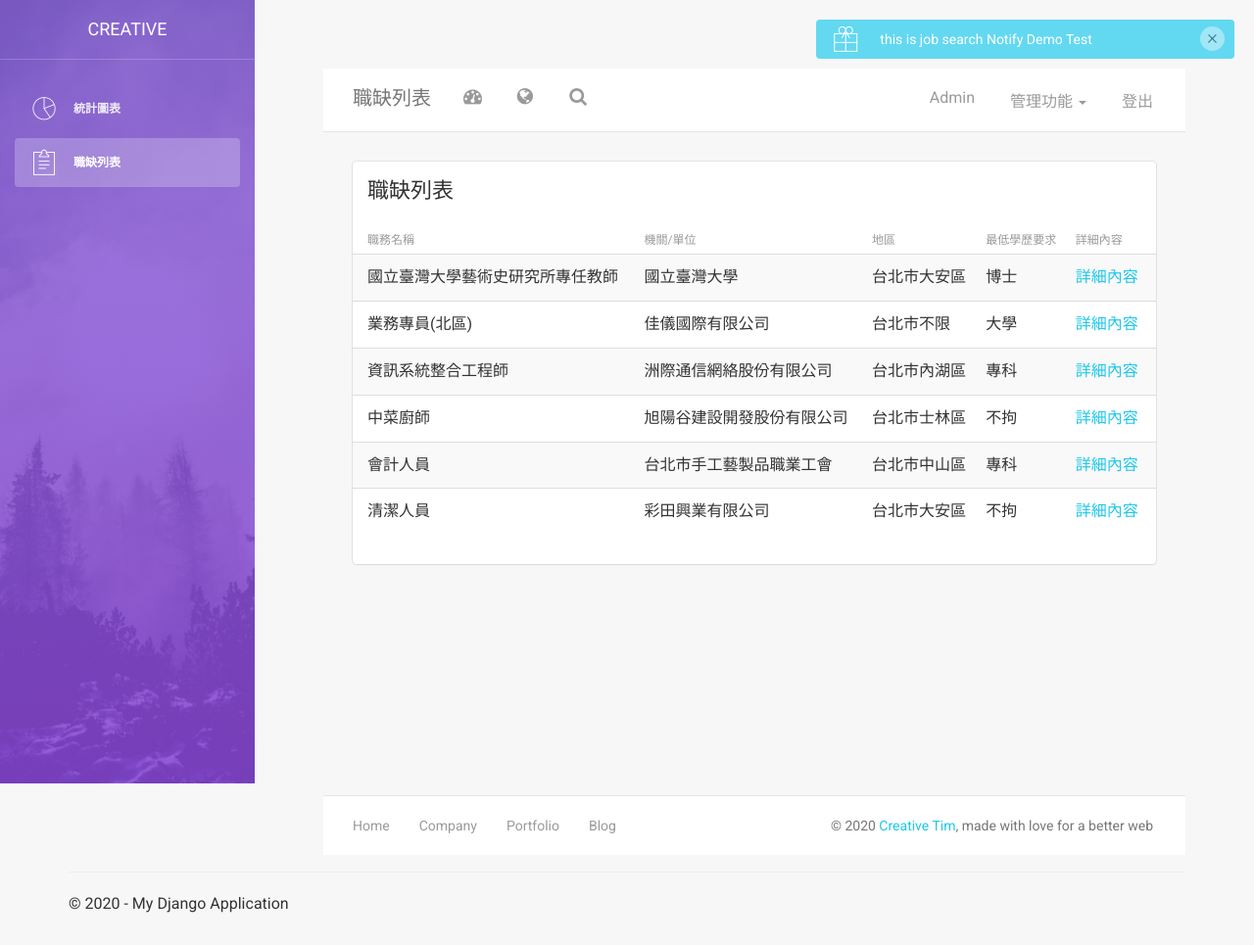
After one commit to KyleZion/DjangoWebCrawal, a Django app: page /JobTable/ in a window 1280 px wide. The commit adds this page. Shown: the whole page at 98% size. Run offline with Django 3.2, Linux system fonts and the light colour scheme; some libraries are stand-ins or nearby versions.

Commit message:
調整列表

```diff
--- a/DjangoWebCrawal/DjangoWebCrawal/urls.py
+++ b/DjangoWebCrawal/DjangoWebCrawal/urls.py
@@ -13,7 +13,8 @@ urlpatterns = [
     path('', views.home, name='home'),
     path('contact/', views.contact, name='contact'),
     path('about/', views.about, name='about'),
-    path('JobSearch/', views.about, name='JobSearch'),
+    path('JobSearch/', views.JobSearch, name='JobSearch'),
+    path('JobTable/', views.JobTable, name='JobTable'),
     path('login/',
          LoginView.as_view
          (
--- /dev/null
+++ b/DjangoWebCrawal/app/templates/app/JobTable.html
@@ -0,0 +1,294 @@
+{% extends "app/layout.html" %}
+
+{% block content %}
+
+<body>
+<div class="wrapper">
+    <div class="sidebar" data-color="purple" data-image="assets/img/sidebar-5.jpg">
+
+    <!--   you can change the color of the sidebar using: data-color="blue | azure | green | orange | red | purple" -->
+
+
+    	<div class="sidebar-wrapper">
+            <div class="logo">
+                <a href="http://www.creative-tim.com" class="simple-text">
+                    Creative
+                </a>
+            </div>
+
+            <ul class="nav">
+                <li>
+                    <a href="{% url 'JobSearch' %}">
+                        <i class="pe-7s-graph"></i>
+                        <p>統計圖表</p>
+                    </a>
+                </li>
+                <li class="active">
+                    <a href="{% url 'JobTable' %}">
+                        <i class="pe-7s-note2"></i>
+                        <p>職缺列表</p>
+                    </a>
+                </li>
+            </ul>
+    	</div>
+    </div>
+
+    <div class="main-panel">
+		<nav class="navbar navbar-default navbar-fixed">
+            <div class="container-fluid">
+                <div class="navbar-header">
+                    <button type="button" class="navbar-toggle" data-toggle="collapse" data-target="#navigation-example-2">
+                        <span class="sr-only">Toggle navigation</span>
+                        <span class="icon-bar"></span>
+                        <span class="icon-bar"></span>
+                        <span class="icon-bar"></span>
+                    </button>
+                    <a class="navbar-brand" href="#">職缺列表</a>
+                </div>
+                <div class="collapse navbar-collapse">
+                    <ul class="nav navbar-nav navbar-left">
+                        <li>
+                            <a href="#" class="dropdown-toggle" data-toggle="dropdown">
+                                <i class="fa fa-dashboard"></i>
+								<p class="hidden-lg hidden-md">Dashboard</p>
+                            </a>
+                        </li>
+                        <li class="dropdown">
+                              <a href="#" class="dropdown-toggle" data-toggle="dropdown">
+                                    <i class="fa fa-globe"></i>
+                                    <b class="caret hidden-lg hidden-md"></b>
+									<p class="hidden-lg hidden-md">
+										5 Notifications
+										<b class="caret"></b>
+									</p>
+                              </a>
+                              <ul class="dropdown-menu">
+                                <li><a href="#">Notification 1</a></li>
+                                <li><a href="#">Notification 2</a></li>
+                                <li><a href="#">Notification 3</a></li>
+                                <li><a href="#">Notification 4</a></li>
+                                <li><a href="#">Another notification</a></li>
+                              </ul>
+                        </li>
+                        <li>
+                           <a href="">
+                                <i class="fa fa-search"></i>
+								<p class="hidden-lg hidden-md">Search</p>
+                            </a>
+                        </li>
+                    </ul>
+
+                    <ul class="nav navbar-nav navbar-right">
+                        <li>
+                           <a href="">
+                               <p>Admin</p>
+                            </a>
+                        </li>
+                        <li class="dropdown">
+                              <a href="#" class="dropdown-toggle" data-toggle="dropdown">
+                                    <p>
+										管理功能
+										<b class="caret"></b>
+									</p>
+
+                              </a>
+                              <ul class="dropdown-menu">
+                                <li><a href="#">Action</a></li>
+                                <li><a href="#">Another action</a></li>
+                                <li><a href="#">Something</a></li>
+                                <li><a href="#">Another action</a></li>
+                                <li><a href="#">Something</a></li>
+                                <li class="divider"></li>
+                                <li><a href="#">Separated link</a></li>
+                              </ul>
+                        </li>
+                        <li>
+                            <a href="#">
+                                <p>登出</p>
+                            </a>
+                        </li>
+						<li class="separator hidden-lg"></li>
+                    </ul>
+                </div>
+            </div>
+        </nav>
+
+        <div class="content">
+            <div class="container-fluid">
+                <div class="row">
+                    <div class="col-md-12">
+                        <div class="card">
+                            <div class="header">
+                                <h4 class="title">職缺列表</h4>
+                                <p class="category"></p>
+                            </div>
+                            <div class="content table-responsive table-full-width">
+                                <table class="table table-hover table-striped">
+                                    <thead>
+                                        <th>職務名稱</th>
+                                    	<th>機關/單位</th>
+                                    	<th>地區</th>
+                                    	<th>最低學歷要求</th>
+                                    	<th>詳細內容</th>
+                                    </thead>
+                                    <tbody>
+                                        <tr>
+                                            <td>國立臺灣大學藝術史研究所專任教師</td>
+                                            <td>國立臺灣大學</td>
+                                            <td>台北市大安區</td>
+                                            <td>博士</td>
+                                        	<td><a href="https://job.taiwanjobs.gov.tw/Internet/jobwanted/JobDetail.aspx?EMPLOYER_ID=49116&HIRE_ID=9970425">詳細內容</a></td>
+                                        </tr>
+                                        <tr>
+                                            <td>業務專員(北區)</td>
+                                            <td>佳儀國際有限公司</td>
+                                            <td>台北市不限</td>
+                                            <td>大學</td>
+                                            <td><a href="https://job.taiwanjobs.gov.tw/Internet/jobwanted/JobDetail.aspx?EMPLOYER_ID=2282577&HIRE_ID=10047845">詳細內容</a></td>
+                                        </tr>
+                                        <tr>
+                                            <td>資訊系統整合工程師</td>
+                                            <td>洲際通信網絡股份有限公司</td>
+                                            <td>台北市內湖區</td>
+                                            <td>專科</td>
+                                            <td><a href="https://job.taiwanjobs.gov.tw/Internet/jobwanted/JobDetail.aspx?EMPLOYER_ID=971326&HIRE_ID=10047855">詳細內容</a></td>
+                                        </tr>
+                                        <tr>
+                                            <td>中菜廚師</td>
+                                            <td>旭陽谷建設開發股份有限公司</td>
+                                            <td>台北市士林區</td>
+                                            <td>不拘</td>
+                                            <td><a href="https://job.taiwanjobs.gov.tw/Internet/jobwanted/JobDetail.aspx?EMPLOYER_ID=388132&HIRE_ID=10047925">詳細內容</a></td>
+                                        </tr>
+                                        <tr>
+                                            <td>會計人員</td>
+                                            <td>台北市手工藝製品職業工會</td>
+                                            <td>台北市中山區</td>
+                                            <td>專科</td>
+                                            <td><a href="https://job.taiwanjobs.gov.tw/Internet/jobwanted/JobDetail.aspx?EMPLOYER_ID=623509&HIRE_ID=10063407">詳細內容</a></td>
+                                        </tr>
+                                        <tr>
+                                            <td>清潔人員</td>
+                                            <td>彩田興業有限公司</td>
+                                            <td>台北市大安區</td>
+                                            <td>不拘</td>
+                                            <td><a href="https://job.taiwanjobs.gov.tw/Internet/jobwanted/JobDetail.aspx?EMPLOYER_ID=2376089&HIRE_ID=10019269">詳細內容</a></td>
+                                        </tr>
+                                    </tbody>
+                                </table>
+
+                            </div>
+                        </div>
+                    </div>
+
+
+                    <!--<div class="col-md-12">
+                        <div class="card card-plain">
+                            <div class="header">
+                                <h4 class="title">Table on Plain Background</h4>
+                                <p class="category">Here is a subtitle for this table</p>
+                            </div>
+                            <div class="content table-responsive table-full-width">
+                                <table class="table table-hover">
+                                    <thead>
+                                        <th>ID</th>
+                                    	<th>Name</th>
+                                    	<th>Salary</th>
+                                    	<th>Country</th>
+                                    	<th>City</th>
+                                    </thead>
+                                    <tbody>
+                                        <tr>
+                                        	<td>1</td>
+                                        	<td>Dakota Rice</td>
+                                        	<td>$36,738</td>
+                                        	<td>Niger</td>
+                                        	<td>Oud-Turnhout</td>
+                                        </tr>
+                                        <tr>
+                                        	<td>2</td>
+                                        	<td>Minerva Hooper</td>
+                                        	<td>$23,789</td>
+                                        	<td>Curaçao</td>
+                                        	<td>Sinaai-Waas</td>
+                                        </tr>
+                                        <tr>
+                                        	<td>3</td>
+                                        	<td>Sage Rodriguez</td>
+                                        	<td>$56,142</td>
+                                        	<td>Netherlands</td>
+                                        	<td>Baileux</td>
+                                        </tr>
+                                        <tr>
+                                        	<td>4</td>
+                                        	<td>Philip Chaney</td>
+                                        	<td>$38,735</td>
+                                        	<td>Korea, South</td>
+                                        	<td>Overland Park</td>
+                                        </tr>
+                                        <tr>
+                                        	<td>5</td>
+                                        	<td>Doris Greene</td>
+                                        	<td>$63,542</td>
+                                        	<td>Malawi</td>
+                                        	<td>Feldkirchen in Kärnten</td>
+                                        </tr>
+                                        <tr>
+                                        	<td>6</td>
+                                        	<td>Mason Porter</td>
+                                        	<td>$78,615</td>
+                                        	<td>Chile</td>
+                                        	<td>Gloucester</td>
+                                        </tr>
+                                    </tbody>
+                                </table>
+
+                            </div>
+                        </div>
+                    </div>-->
+
+
+                </div>
+            </div>
+        </div>
+
+        <footer class="footer">
+            <div class="container-fluid">
+                <nav class="pull-left">
+                    <ul>
+                        <li>
+                            <a href="#">
+                                Home
+                            </a>
+                        </li>
+                        <li>
+                            <a href="#">
+                                Company
+                            </a>
+                        </li>
+                        <li>
+                            <a href="#">
+                                Portfolio
+                            </a>
+                        </li>
+                        <li>
+                            <a href="#">
+                               Blog
+                            </a>
+                        </li>
+                    </ul>
+                </nav>
+                <p class="copyright pull-right">
+                    &copy; <script>document.write(new Date().getFullYear())</script> <a href="http://www.creative-tim.com">Creative Tim</a>, made with love for a better web
+                </p>
+            </div>
+        </footer>
+
+
+    </div>
+</div>
+
+
+</body>
+
+{% endblock %}
--- a/DjangoWebCrawal/app/templates/app/index.html
+++ b/DjangoWebCrawal/app/templates/app/index.html
@@ -3,7 +3,7 @@
 {% block content %}
 
 <div class="jumbotron">
-    <h1>Django</h1>
+    <h1><a href="{% url 'JobSearch' %}" class="btn btn-primary btn-large">JobSearch</a></h1>
     <p class="lead">Django is a free web framework for building great Web sites and Web applications using HTML, CSS and JavaScript.</p>
     <p><a href="https://www.djangoproject.com/" class="btn btn-primary btn-large">Learn more &raquo;</a></p>
 </div>
--- a/DjangoWebCrawal/app/templates/app/layout.html
+++ b/DjangoWebCrawal/app/templates/app/layout.html
@@ -3,7 +3,7 @@
 <head>
     <meta charset="utf-8" />
     <meta name="viewport" content="width=device-width, initial-scale=1.0">
-    <title>{{ title }} - My Django Application</title>
+    <title>{{ title }}</title>
     {% load staticfiles %}
     <link rel="stylesheet" type="text/css" href="{% static 'app/content/bootstrap.min.css' %}" />
     <link rel="stylesheet" type="text/css" href="{% static 'app/content/site.css' %}" />
@@ -18,7 +18,7 @@
 </head>
 
 <body>
-    <div class="navbar navbar-inverse navbar-fixed-top">
+    <!--<div class="navbar navbar-inverse navbar-fixed-top">
         <div class="container">
             <div class="navbar-header">
                 <button type="button" class="navbar-toggle" data-toggle="collapse" data-target=".navbar-collapse">
@@ -38,7 +38,7 @@
                 {% include 'app/loginpartial.html' %}
             </div>
         </div>
-    </div>
+    </div>-->
 
     <div class="container body-content">
 {% block content %}{% endblock %}
@@ -48,7 +48,7 @@
         </footer>
     </div>
 
-    <script src="{% static 'app/scripts/jquery-1.10.2.js' %}"></script>
+    <!--<script src="{% static 'app/scripts/jquery-1.10.2.js' %}"></script>-->
     <script src="{% static 'app/scripts/bootstrap.js' %}"></script>
     <script src="{% static 'app/scripts/respond.js' %}"></script>
     <script src="{% static 'app/scripts/jquery.3.2.1.min.js' %}"></script>
--- a/DjangoWebCrawal/app/views.py
+++ b/DjangoWebCrawal/app/views.py
@@ -44,7 +44,7 @@ def about(request):
         }
     )
 
-def about(request):
+def JobSearch(request):
     """Renders the about page."""
     assert isinstance(request, HttpRequest)
     return render(
@@ -56,3 +56,16 @@ def about(request):
             'year':datetime.now().year,
         }
     )
+
+def JobTable(request):
+    """Renders the about page."""
+    assert isinstance(request, HttpRequest)
+    return render(
+        request,
+        'app/JobTable.html',
+        {
+            'title':'職缺列表',
+            'message':'職缺列表',
+            'year':datetime.now().year,
+        }
+    )
```
Also changed, not shown: DjangoWebCrawal/app/templates/app/JobSearch.html (+7 -7 lines), 1 other file.
